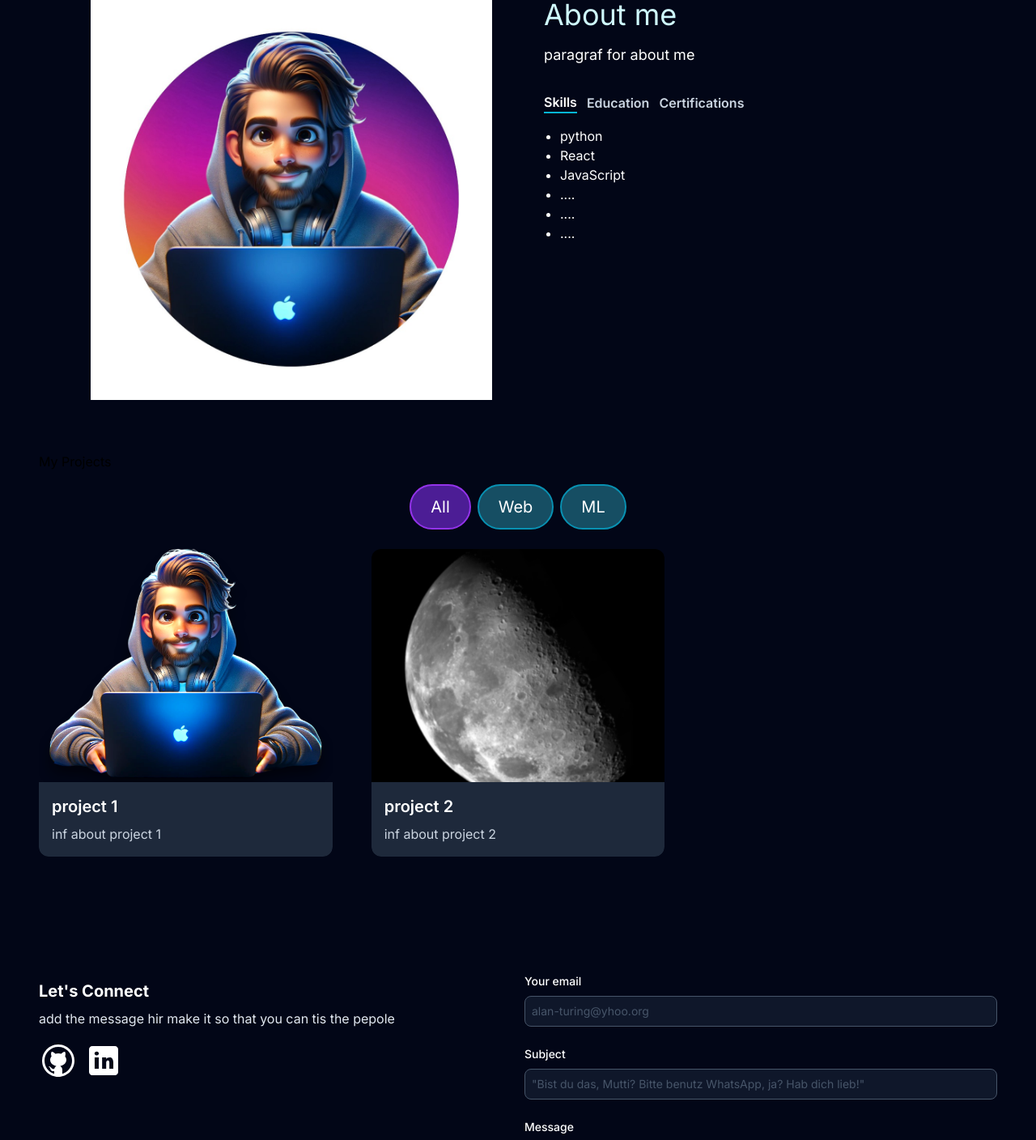
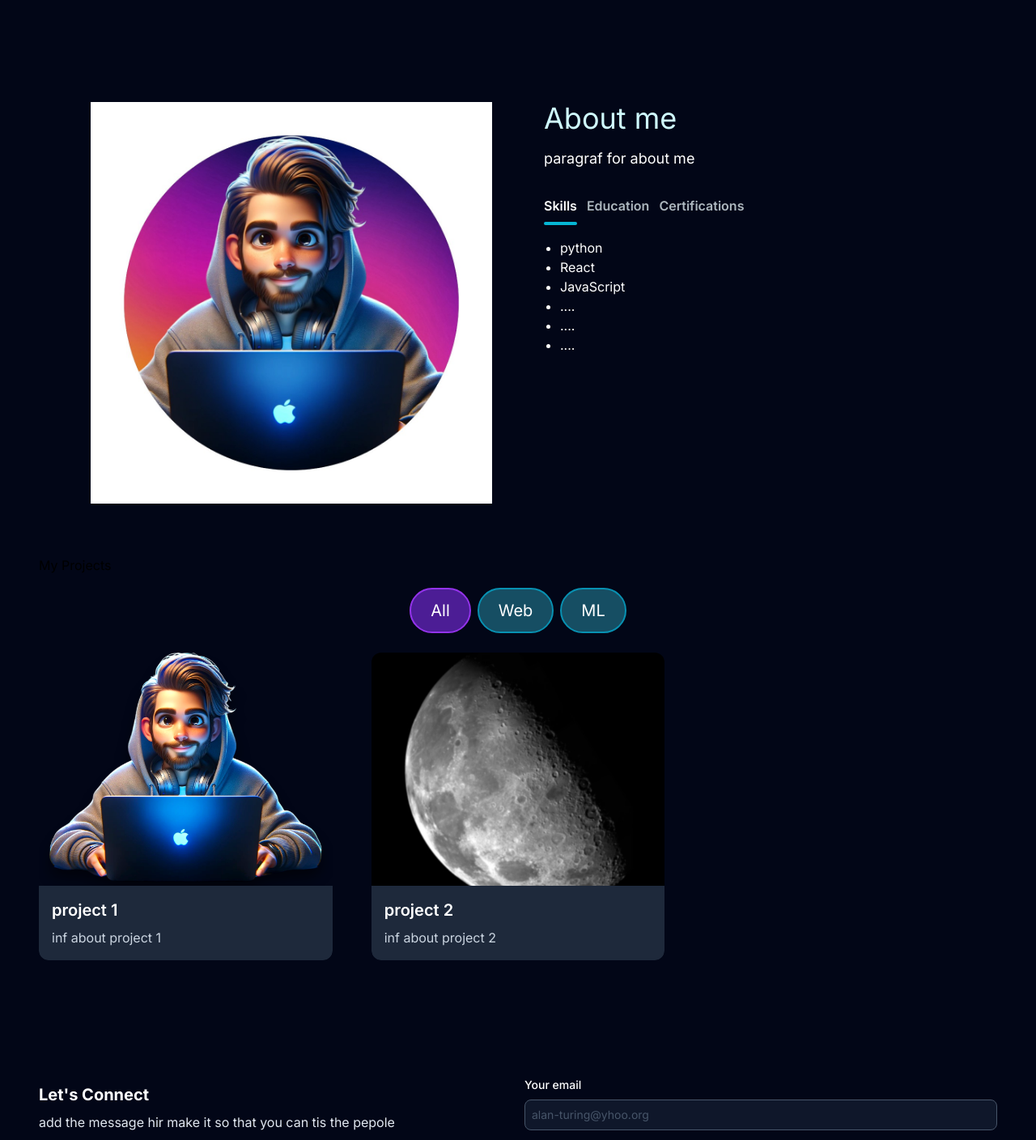
Before and after one commit to 3spoen/portfolio, a Next.js app: page / in a window 1280 px wide. Shown: the part 482-1890 px from the top of the page at 81% size. Built offline with nearby package versions, Linux system fonts and the light colour scheme.

Commit message:
adding animation

```diff
--- /dev/null
+++ b/app/Comp/AchievementsSection.jsx
@@ -0,0 +1,71 @@
+"use client";
+import React from "react";
+import dynamic from "next/dynamic";
+
+const AnimatedNumbers = dynamic(
+  () => {
+    return import("react-animated-numbers");
+  },
+  { ssr: false }
+);
+
+const achievementsList = [
+  {
+    metric: "Projects",
+    value: "15",
+    postfix: "+",
+  },
+  {
+    prefix: "~",
+    metric: "Users",
+    value: "100,000",
+  },
+  {
+    metric: "Awards",
+    value: "7",
+  },
+  {
+    metric: "Years",
+    value: "5",
+  },
+];
+
+const AchievementsSection = () => {
+  return (
+    <div className="py-8 px-4 xl:gap-16 sm:py-16 xl:px-16">
+      <div className="sm:border-[#33353F] sm:border rounded-md py-8 px-16 flex flex-col sm:flex-row items-center justify-between">
+        {achievementsList.map((achievement, index) => {
+          return (
+            <div
+              key={index}
+              className="flex flex-col items-center justify-center mx-4 my-4 sm:my-0"
+            >
+              <h2 className="text-white text-4xl font-bold flex flex-row">
+                {achievement.prefix}
+                <AnimatedNumbers
+                  includeComma
+                  animateToNumber={parseInt(achievement.value)}
+                  locale="en-US"
+                  className="text-white text-4xl font-bold"
+                  transitions={(index) => ({
+                   // type: "spring",
+                    mass: 1,
+                    friction: 50,
+                    duration: 1.25*(index + 1),
+
+                  })}
+
+
+                />
+                {achievement.postfix}
+              </h2>
+              <p className="text-[#ADB7BE] text-base">{achievement.metric}</p>
+            </div>
+          );
+        })}
+      </div>
+    </div>
+  );
+};
+
+export default AchievementsSection;
--- a/app/Comp/Footer.jsx
+++ b/app/Comp/Footer.jsx
@@ -2,7 +2,7 @@ import React from 'react'
 
 export const Footer = () => {
   return (
-    <footer className='footer border border-t-slate-800 border-l-transparent border-r-transparent border-b-transparent'>
+    <footer className='footer border z-10 border-t-slate-800 border-l-transparent border-r-transparent border-b-transparent'>
         <div className=' container p-12 flex justify-between'>
             <span>
                 LOGO
--- a/app/Comp/HeroSection.jsx
+++ b/app/Comp/HeroSection.jsx
@@ -2,6 +2,8 @@
 import React from 'react'
 import Image from 'next/image'
 import { TypeAnimation } from 'react-type-animation';
+import {motion} from "framer-motion";
+
 
 
 
@@ -9,10 +11,10 @@ import { TypeAnimation } from 'react-type-animation';
 
 const HeroSection = () => {
   return (
-    <section>
-        <div className=" grid grid-cols-1 lg:grid-cols-12">
-            <div className="col-span-7 place-self-center text-center sm:text-left">
-            <h1 className=" text-slate-50 mb-4 text-4xl sm:text-5xl lg:text-6xl font-extrabold">
+    <section className=' lg:py-16 '>
+        <motion.div initial= {{opacity:0}} animate={{opacity:1}} transition={{ duration:0.9}} className=" grid grid-cols-1 lg:grid-cols-12">
+            <div className="col-span-7 place-self-center text-center sm:text-left justify-self-start">
+            <h1 className=" text-slate-50 mb-4 text-4xl sm:text-5xl lg:text-6xl lg:leading-none font-extrabold">
                 <span className="text-transparent bg-clip-text bg-gradient-to-r from-violet-800 to-cyan-600">
                 It’s a Me,{" "}
                     </span>
@@ -48,7 +50,7 @@ const HeroSection = () => {
                         </button>
                 </div>
             </div>
-            <div className="col-span-5 place-self-center mt-4 lg:mt-9">
+            <motion.div initial= {{scale:0.75}} animate={{scale:1}} transition={{ duration:0.9}} className="col-span-5 place-self-center mt-4 lg:mt-9">
                 <div className="rounded-full bg-slate-950 w-[200px] h-[200px] lg:w-[400px] lg:h-[400] relative">
                     <Image
                         src={require("/public/images/1.2.png")}
@@ -58,8 +60,8 @@ const HeroSection = () => {
                         height={300}
                 />
                 </div>
-            </div>
-        </div>
+            </motion.div>
+        </motion.div>
     </section>
 
   )
--- a/app/Comp/Navbar.jsx
+++ b/app/Comp/Navbar.jsx
@@ -26,8 +26,8 @@ const Navbar = ()=> {
     const [navbarOpen, setNavbarOpen] = useState(false);
 
   return (
-    <nav className=" fixed top-0 right-0 left-0 bg-slate-950 bg-opacity-80  z-10">
-        <div className="flex flex-wrap items-center justify-between mx-auto  py-4 md:py-4 lg:py-6 px-4">
+    <nav className=" fixed top-0 right-0 left-0 border-b border-b-slate-600 bg-slate-950 bg-opacity-80  z-10">
+        <div className="flex flex-wrap container  items-center justify-between mx-auto  py-4 md:py-4 lg:py-6 px-4">
             <Link href={"/"} className="lg:text-5xl md:text-4xl sm:text-3xl text-2xl text-white font-semibold">
                 LOGO
             </Link>
--- a/app/Comp/ProjectsSection.jsx
+++ b/app/Comp/ProjectsSection.jsx
@@ -1,8 +1,10 @@
 "use client";
-import React, { useState } from 'react';
+import React, { useState, useRef } from 'react';
 import ProjectCard from './ProjectCard';
 import Image from 'next/image';
 import { ProjectTag } from './ProjectTag';
+import {motion, useInView} from "framer-motion";
+
 
 const Project_Data =[
     {
@@ -26,14 +28,24 @@ const Project_Data =[
 const ProjectsSection = () => {
 
   const [tag,setTag]= useState("All");
+  const ref = useRef(null);
+  const isInView= useInView(ref,{once:true});
+
   const handleTagChange = (newTag) =>{
     setTag(newTag);
   };
   const filteredProjects = Project_Data.filter((project)=>
     project.tag.includes(tag)
   );
+
+  const cardVariants ={
+    intial: {y:50, opacity: 0},
+    animate: {y:0, opacity:1}
+
+  };
+
   return (
-    <>
+    <section >
     <h2>
       My Projects
     </h2>
@@ -54,21 +66,24 @@ const ProjectsSection = () => {
         isSelcted={tag==="ML"}
       />
     </div>
-    <div className='grid md:grid-cols-3 gap-8 md:gap-12 mt-2'>
-        {filteredProjects.map((project) => (
-        <ProjectCard
+    <ul ref={ref} className='grid md:grid-cols-3 gap-8 md:gap-12 mt-2'>
+        {filteredProjects.map((project,index) => (
+          <motion.li key={index} variants={cardVariants} initial= "intial" animate={isInView? "animate":" inital"} transition={{ duration: 1.5, delay: index * 1.5 }}>
+            <ProjectCard
         key={project.id}
         title={project.title}
         description={project.description}
         imgUrl={project.image}
         gitUrl={project.gitUrl}
         previewUrl={project.previewUrl} />
+          </motion.li>
+
         ))
         }
 
 
-    </div>
-    </>
+    </ul>
+    </section>
 
   )
 }
--- a/app/Comp/TabButton.jsx
+++ b/app/Comp/TabButton.jsx
@@ -1,13 +1,24 @@
- import React from 'react';
+import React from "react";
+import { motion } from "framer-motion";
 
- const TabButton = ({active, selectTab, children}) => {
-    const buttonClasses = active ?  'text-white border-b-2 border-b-cyan-500 ' : 'text-slate-300 ';
+const variants = {
+  default: { width: 0 },
+  active: { width: "calc(100% - 0.75rem)" },
+};
+
+const TabButton = ({ active, selectTab, children }) => {
+  const buttonClasses = active ? "text-white" : "text-[#ADB7BE]";
+
   return (
     <button onClick={selectTab}>
-        <p className= {`mr-3 font-semibold hover:text-white ${buttonClasses}`}>
+      <p className={`mr-3 font-semibold hover:text-white ${buttonClasses}`}>
         {children}
       </p>
-
+      <motion.div
+        animate={active ? "active" : "default"}
+        variants={variants}
+        className="h-1 rounded bg-cyan-500 mt-2 mr-3"
+      ></motion.div>
     </button>
   );
 };
--- a/app/page.js
+++ b/app/page.js
@@ -5,6 +5,7 @@ import AboutSec from "./Comp/AboutSec";
 import ProjectsSection from "./Comp/ProjectsSection";
 import { EmailSection } from "./Comp/EmailSection";
 import { Footer } from "./Comp/Footer";
+import Achievment from "./Comp/AchievementsSection"
 
 
 export default function Home() {
@@ -13,6 +14,7 @@ export default function Home() {
     <Navbar />
     <div class="container mt-24 mx-auto px-12 py-4">
       <HeroSection/>
+      {/*<Achievment/>*/}
       <AboutSec/>
       <ProjectsSection/>
       <EmailSection/>
--- a/package.json
+++ b/package.json
@@ -10,8 +10,10 @@
   },
   "dependencies": {
     "@heroicons/react": "^2.1.1",
+    "framer-motion": "^11.0.8",
     "next": "14.1.0",
     "react": "^18",
+    "react-animated-numbers": "^0.18.0",
     "react-dom": "^18",
     "react-type-animation": "^3.2.0",
     "resend": "^3.2.0"
--- a/tailwind.config.js
+++ b/tailwind.config.js
@@ -1,4 +1,6 @@
 /** @type {import('tailwindcss').Config} */
+const colors= require("tailwindcss/colors")
+
 module.exports = {
   content: [
     "./pages/**/*.{js,ts,jsx,tsx,mdx}",
@@ -13,6 +15,11 @@ module.exports = {
           "conic-gradient(from 180deg at 50% 50%, var(--tw-gradient-stops))",
       },
     },
+    colors:{
+      ...colors,
+      primary: colors.cyan,
+      secondary: colors.violet,
+    },
   },
   plugins: [],
 };
```
Also changed, not shown: 1 other file (tests, documents, lock files or other folders). Lines whose indentation alone changed are shown as unchanged.
